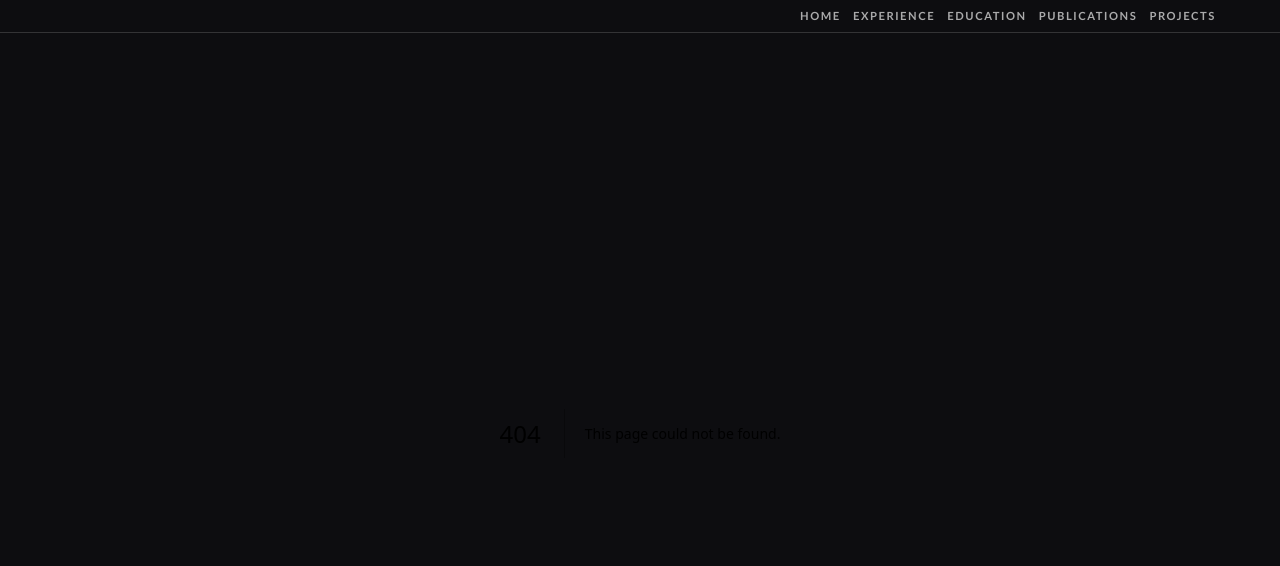
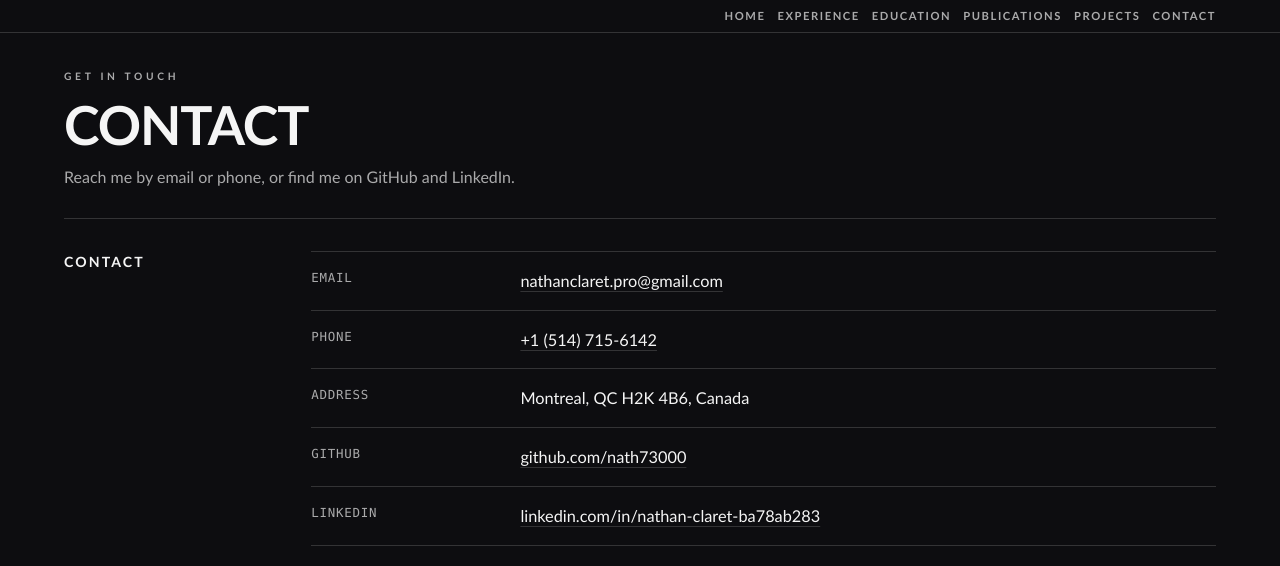
Before and after one commit to nath73000/NatPortfolio, a Next.js app: page /contact in a window 1280 px wide. Before the commit this address had no page. Shown: the top 566 px of the page. Built offline with nearby package versions, Linux system fonts and the light colour scheme.

Commit message:
add contact page

```diff
--- /dev/null
+++ b/src/app/contact/page.tsx
@@ -0,0 +1,47 @@
+import { contactItems } from "@/data/contact";
+
+export default function ContactPage() {
+  return (
+    <div className="page-stack">
+      <header className="page-heading section-line">
+        <p className="eyebrow">Get in Touch</p>
+        <h1>Contact</h1>
+        <p className="text-muted">
+          Reach me by email or phone, or find me on GitHub and LinkedIn.
+        </p>
+      </header>
+
+      <section className="split-section">
+        <aside className="section-label">
+          <h2>Contact</h2>
+        </aside>
+        <dl className="split-content timeline-list">
+          {contactItems.map((item) => {
+            const isExternal = item.href?.startsWith("http");
+
+            return (
+              <div key={item.label} className="timeline-item">
+                <dt className="timeline-period">{item.label}</dt>
+                <dd className="contact-value">
+                  {item.href ? (
+                    <a
+                      href={item.href}
+                      className="contact-link"
+                      {...(isExternal
+                        ? { target: "_blank", rel: "noopener noreferrer" }
+                        : {})}
+                    >
+                      {item.value}
+                    </a>
+                  ) : (
+                    item.value
+                  )}
+                </dd>
+              </div>
+            );
+          })}
+        </dl>
+      </section>
+    </div>
+  );
+}
--- a/src/app/globals.css
+++ b/src/app/globals.css
@@ -372,6 +372,23 @@ a {
   margin-top: 0.85rem;
 }
 
+.contact-value {
+  margin: 0;
+  font-size: 1.02rem;
+  overflow-wrap: anywhere;
+}
+
+.contact-link {
+  text-decoration: underline;
+  text-decoration-color: var(--color-border);
+  text-underline-offset: 0.25em;
+  transition: text-decoration-color 120ms ease;
+}
+
+.contact-link:hover {
+  text-decoration-color: var(--color-ink);
+}
+
 .timeline-period {
   margin: 0;
   color: var(--color-muted);
--- a/src/components/Navbar.tsx
+++ b/src/components/Navbar.tsx
@@ -6,6 +6,7 @@ const links = [
   { href: "/education", label: "Education" },
   { href: "/publications", label: "Publications" },
   { href: "/projects", label: "Projects" },
+  { href: "/contact", label: "Contact" },
 ];
 
 export default function Navbar() {
--- /dev/null
+++ b/src/data/contact.ts
@@ -0,0 +1,32 @@
+export type ContactItem = {
+  label: string;
+  value: string;
+  href?: string;
+};
+
+export const contactItems: ContactItem[] = [
+  {
+    label: "Email",
+    value: "nathanclaret.pro@gmail.com",
+    href: "mailto:nathanclaret.pro@gmail.com",
+  },
+  {
+    label: "Phone",
+    value: "+1 (514) 715-6142",
+    href: "tel:+15147156142",
+  },
+  {
+    label: "Address",
+    value: "Montreal, QC H2K 4B6, Canada",
+  },
+  {
+    label: "GitHub",
+    value: "github.com/nath73000",
+    href: "https://github.com/nath73000",
+  },
+  {
+    label: "LinkedIn",
+    value: "linkedin.com/in/nathan-claret-ba78ab283",
+    href: "https://www.linkedin.com/in/nathan-claret-ba78ab283",
+  },
+];
```
